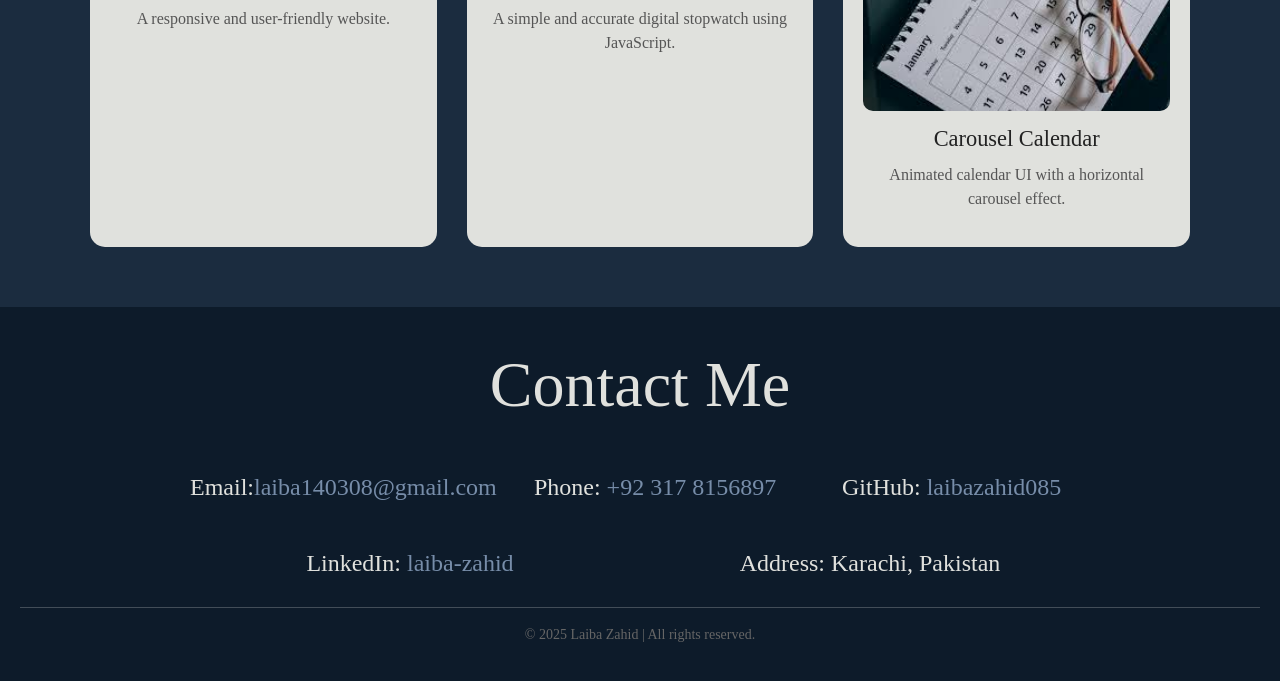
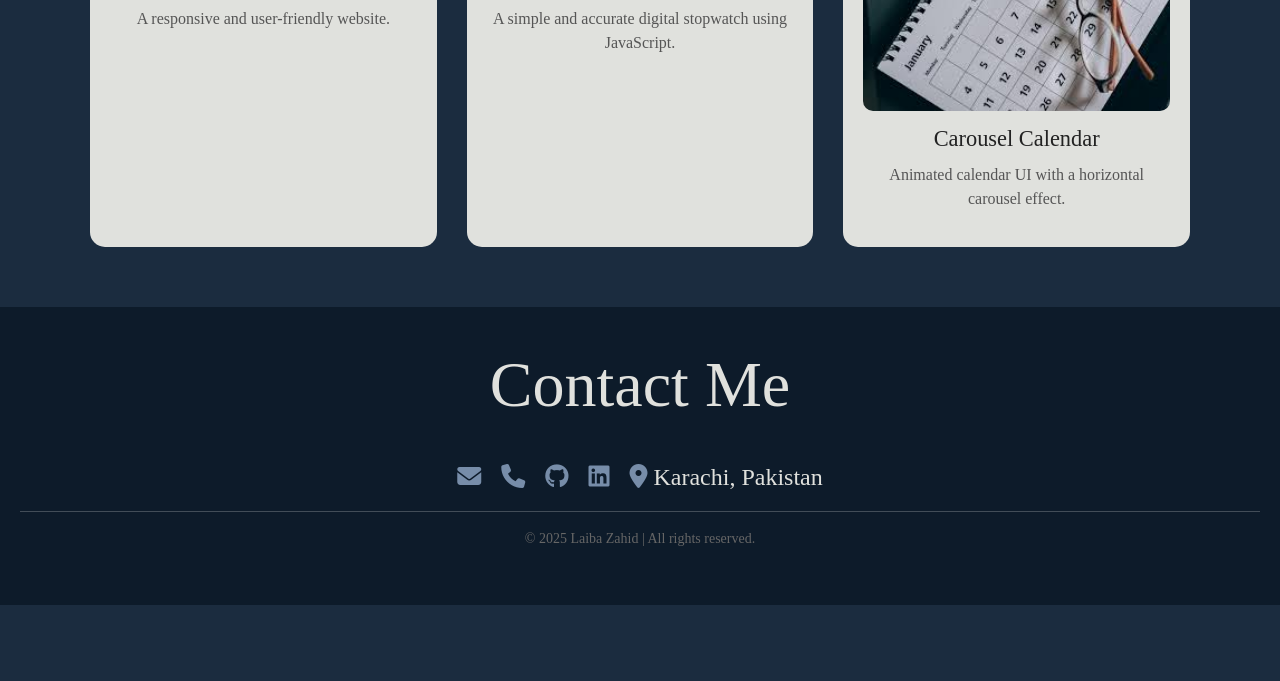
Before and after one commit to laibazahid085/My-Portfolio, a plain HTML site: page index.html in a window 1280 px wide. Shown: the part 2651-3332 px from the top of the page. After the commit the page ends 3256 px from the top, so only its background shows below. Drawn offline with nearby package versions, Linux system fonts and the light colour scheme.

Commit message:
Updated HTML and CSS

```diff
--- a/index.html
+++ b/index.html
@@ -26,14 +26,15 @@
         <li><a href="#about">About</a></li>
         <li><a href="#services">Services</a></li>
         <li><a href="#projects">Projects</a></li>
-        <li><a href="https://drive.google.com/file/d/1N_xoNr0yTFPLnEVaGHvidDIwXZhxuwL8/view?usp=drive_link" target="_blank" style="color: #778da9; ">RESUME</a></li>
+        <li><a href="https://drive.google.com/file/d/1N_xoNr0yTFPLnEVaGHvidDIwXZhxuwL8/view?usp=sharing"
+            target="_blank" style="color: #778da9; ">RESUME</a></li>
         <li><a href="#contact">Contact Me</a></li>
       </ul>
     </nav>
   </header>
 
   <!------------------------------------------------------ homepage ------------------------------------------------------------------------->
-  <div class="banner">
+  <div class="banner" id="home">
   </div>
   <div class="text-block">
     <p>My name is</p>
@@ -159,18 +160,17 @@
       <!------------------------------------------------- contact ------------------------------------------------------->
       <h2 id="contact">Contact Me</h2>
       <div class="footer-info">
-        <div>Email:<a href="mailto:laiba140308@gmail.com">laiba140308@gmail.com</a></div>
-        <div> Phone: <a href="tel:03178156897">+92 317 8156897</a></div>
-        <div> GitHub: <a href="https://github.com/laibazahid085" target="_blank">laibazahid085</a></div>
-        <div> LinkedIn: <a href="https://www.linkedin.com/in/laiba-zahid-0a0b73291/" target="_blank">laiba-zahid</a>
-        </div>
-        <div> Address: Karachi, Pakistan</div>
+        <a href="mailto:laiba140308@gmail.com"><i class="fa-solid fa-envelope"></i></a>
+        <a href="tel:03178156897"><i class="fa-solid fa-phone"></i></a>
+        <a href="https://github.com/laibazahid085" target="_blank"><i class="fa-brands fa-github"></i></a>
+        <a href="https://www.linkedin.com/in/laiba-zahid-0a0b73291/" target="_blank"><i  class="fa-brands fa-linkedin"></i></a>
+        <div> <i class="fa-solid fa-location-dot" style="color: #778da9;"></i> Karachi, Pakistan</div>
       </div>
     </div>
-     <hr>
-     <p class="copyright-text">
-  &copy; 2025 Laiba Zahid | All rights reserved.
-</p>
+    <hr>
+    <p class="copyright-text">
+      &copy; 2025 Laiba Zahid | All rights reserved.
+    </p>
   </footer>
   <button onclick="topFunction()" id="myBtn" title="Go to top">
     <i class="fa fa-arrow-up" aria-hidden="true"></i>
--- a/style.css
+++ b/style.css
@@ -270,11 +270,6 @@ footer {
     font-size: 1.5rem;
 }
 
-.footer-info div {
-    flex: 1 1 200px;
-    margin: 10px 0;
-}
-
 .footer-info a {
     text-decoration: none;
     color: #778da9;
@@ -283,7 +278,8 @@ footer {
 .footer-info a:hover {
     text-decoration: underline;
 }
-.copyright-text{
+
+.copyright-text {
     text-align: center;
     font-size: 14px;
     color: #666;
@@ -431,11 +427,11 @@ footer {
     #contact {
         font-size: 3rem;
     }
-.copyright-text{
-      font-size: 12px;
-      padding: 5px;
+    .copyright-text {
+        font-size: 12px;
+        padding: 5px;
 
-}
+    }
 
     /*------------------------------------------------------------------------- scroll-button */
     #myBtn {
```
